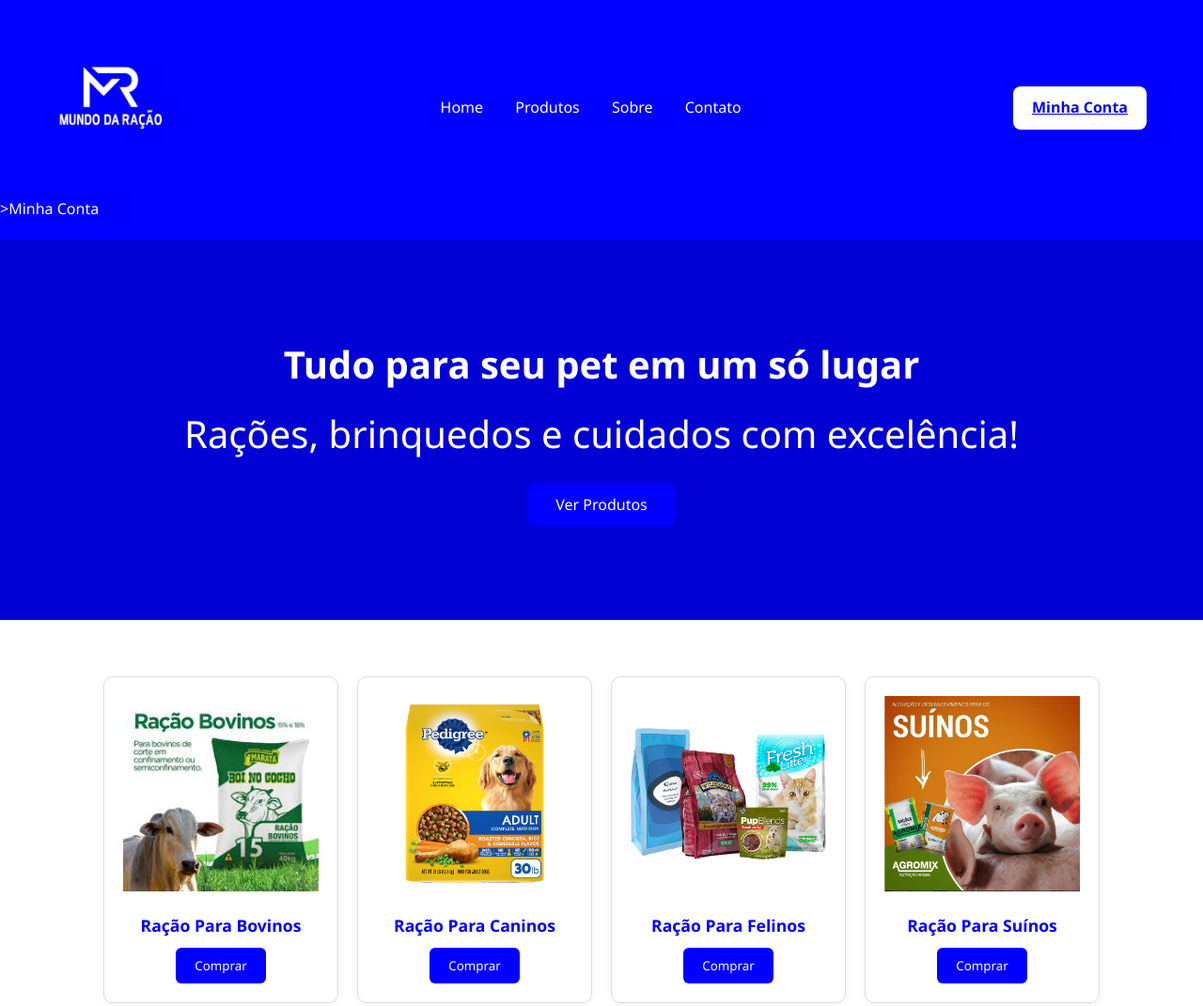
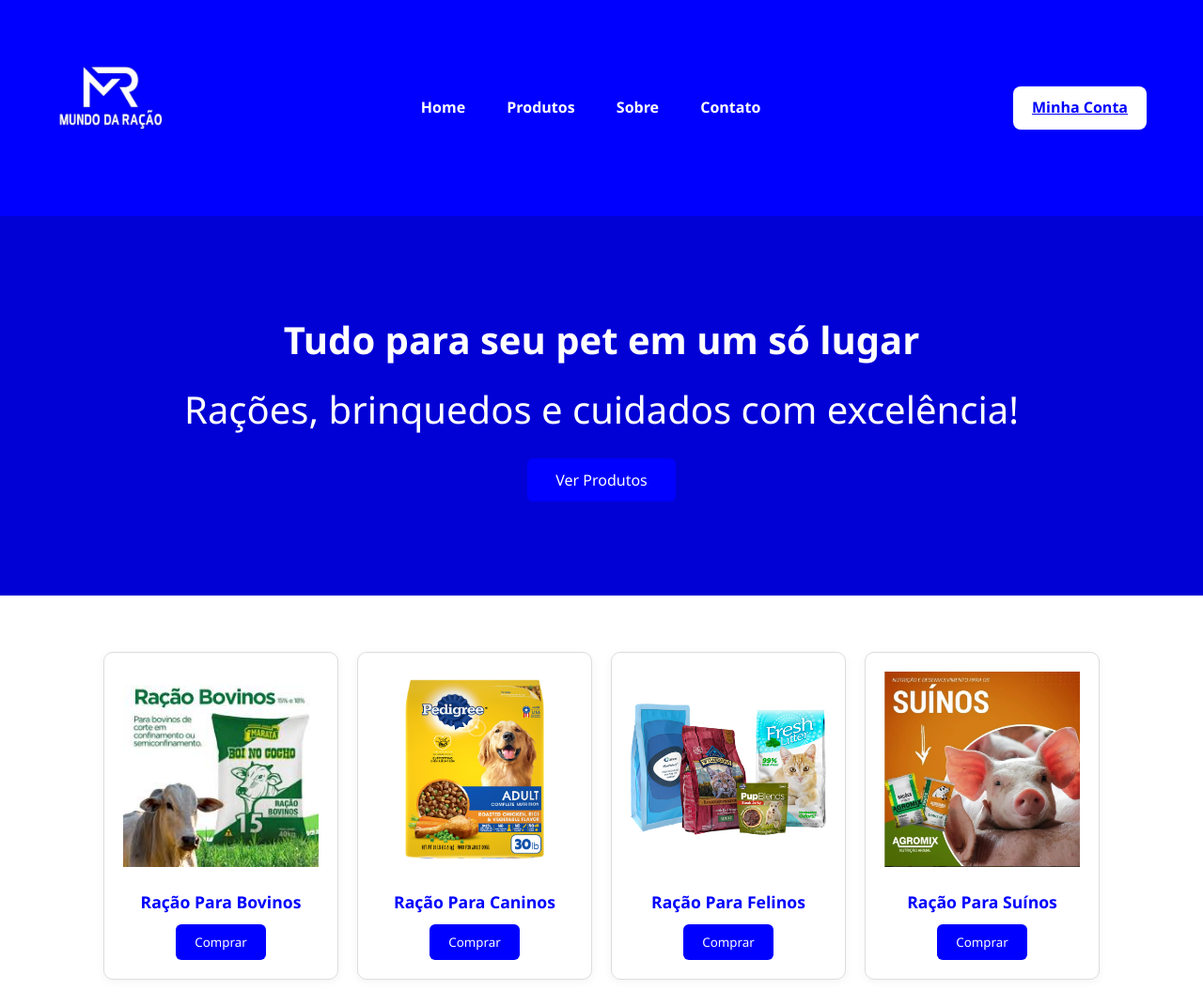
Before and after one commit to MatheusSntts/MR-LOJA2, a plain HTML site: page index.html in a window 1280 px wide. Shown: the top 1071 px of the page at 94% size. Drawn offline with Linux system fonts and the light colour scheme.

Commit message:
Alteração em "Contato" coloquei o link wa.me

```diff
--- a/estilo.css
+++ b/estilo.css
@@ -50,7 +50,12 @@
   margin: 0 15px;
   color: white;
   text-decoration: none;
-  font-weight: 500;
+  font-weight: bold;
+
+  cursor: pointer;
+  border-radius: 8px;
+  padding: 5px;
+
 }
 .menu a:hover{
     opacity: .8;
--- a/index.html
+++ b/index.html
@@ -15,12 +15,12 @@
       <img src="imagens/img-loja.jpeg" alt="Logo Mundo da Ração" class="logo" />
       <nav class="menu">
         <a href="#">Home</a>
-        <a href="#">Produtos</a>
+        <a href="produtos.html">Produtos</a>
         <a href="#">Sobre</a>
-        <a href="#">Contato</a>
+        <a href="http://wa.me/5579999763378">Contato</a>
       </nav>
        <a href="cadastro.html" class="btn-conta">Minha Conta</a>
-    </div>>Minha Conta</b>
+    </div>
   </header>
 
   <!-- Hero / Destaque -->
```
Also changed, not shown: cadastro.html (+3 -2 lines).
